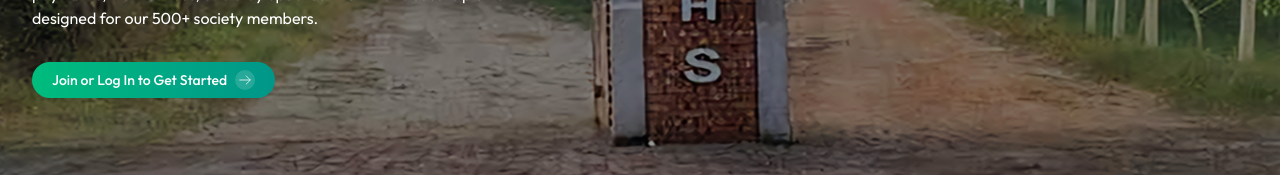
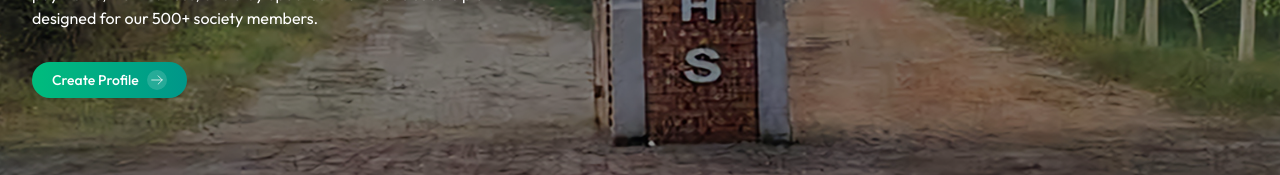
Before and after one commit to NusratAdor/housing-society-management-system, a React (Vite) app in the folder client/: page / in a window 1280 px wide. Shown: the part 456-631 px from the top of the page. Built offline with nearby package versions, Linux system fonts and the light colour scheme; no server answers; sample sign-in values are in the browser's storage; a web font is replaced by a local one.

Commit message:
create profile button fix in hero section

```diff
--- a/client/src/components/Hero.jsx
+++ b/client/src/components/Hero.jsx
@@ -13,20 +13,24 @@ const Hero = () => {
   const { memberProfile, loadingProfile, isAdmin } = useAppContext();
   const { t } = useTranslation();
 
+  // EXACT SAME LOGIC AS NAVBAR
   const handleMainButtonClick = () => {
     if (isAdmin) return navigate("/admin");
     if (memberProfile) return navigate("/dashboard");
-    if (!user) return openSignIn();
-    return navigate("/create-profile");
+    if (!user) return openSignIn(); // Show Clerk modal
+    return navigate("/create-profile"); // Logged in, no profile
   };
 
+  // EXACT SAME LABEL LOGIC AS NAVBAR
   const mainButtonLabel = isAdmin
     ? t("Admin Panel")
     : memberProfile
     ? t("Dashboard")
-    : t("Join or Log In to Get Started");
+    : !user
+    ? t("Join or Log In to Get Started")
+    : t("Create Profile"); // ← THIS IS THE KEY FIX
 
-  // true → show **white outlined** button
+  // White outline only for Dashboard / Admin Panel
   const isWhiteOutlined = isAdmin || memberProfile;
 
   return (
@@ -38,7 +42,7 @@ const Hero = () => {
       ></div>
 
       {/* Overlay content */}
-      <div className="relative z-10 w-full max-w-7xl mx-auto flex flex-col h-full px-4 md:px-8 items-center justify-center md:items-start md:justify-center text-center md:text-left text-black">
+      <div className="relative z-10 w-full max-w-7xl mx-auto flex flex-col h-full px-4 md:px-8 items-center justify-center md:items-start md:justify-center text-center md:text-left">
         <motion.h1
           initial={{ opacity: 0, y: -30 }}
           animate={{ opacity: 1, y: 0 }}
@@ -59,7 +63,7 @@ const Hero = () => {
           )}
         </motion.p>
 
-        {/* HERO BUTTON – WHITE OUTLINED FOR ADMIN/MEMBER */}
+        {/* HERO BUTTON – PERFECTLY SYNCED WITH NAVBAR */}
         <motion.button
           initial={{ opacity: 0, scale: 0.95 }}
           animate={{ opacity: 1, scale: 1 }}
@@ -69,21 +73,18 @@ const Hero = () => {
             mt-8 mb-6 flex items-center gap-2
             rounded-full px-5 py-2
             text-xs md:text-sm font-medium font-outfit
-            transition-all duration-300
-            group
+            transition-all duration-300 group
             ${
               isWhiteOutlined
-                ? // WHITE OUTLINED
-                  "border-2 border-white text-white bg-transparent hover:bg-white/10"
-                : // FILLED EMERALD
-                  "bg-gradient-to-r from-emerald-500 to-teal-600 text-white hover:from-emerald-600 hover:to-teal-700 shadow-md hover:shadow-lg"
+                ? "border-2 border-white text-white bg-transparent hover:bg-white/10"
+                : "bg-gradient-to-r from-emerald-500 to-teal-600 text-white hover:from-emerald-600 hover:to-teal-700 shadow-md hover:shadow-lg"
             }
           `}
           type="button"
         >
           <span>{mainButtonLabel}</span>
 
-          {/* Arrow – moves on hover */}
+          {/* Arrow */}
           <motion.span
             className={`
               flex items-center justify-center size-5 rounded-full
```
